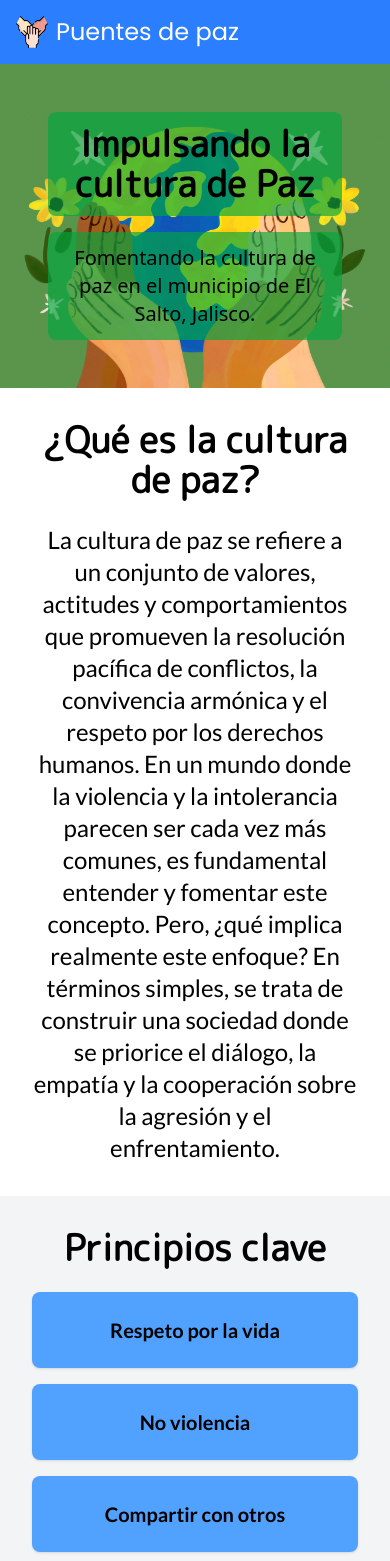
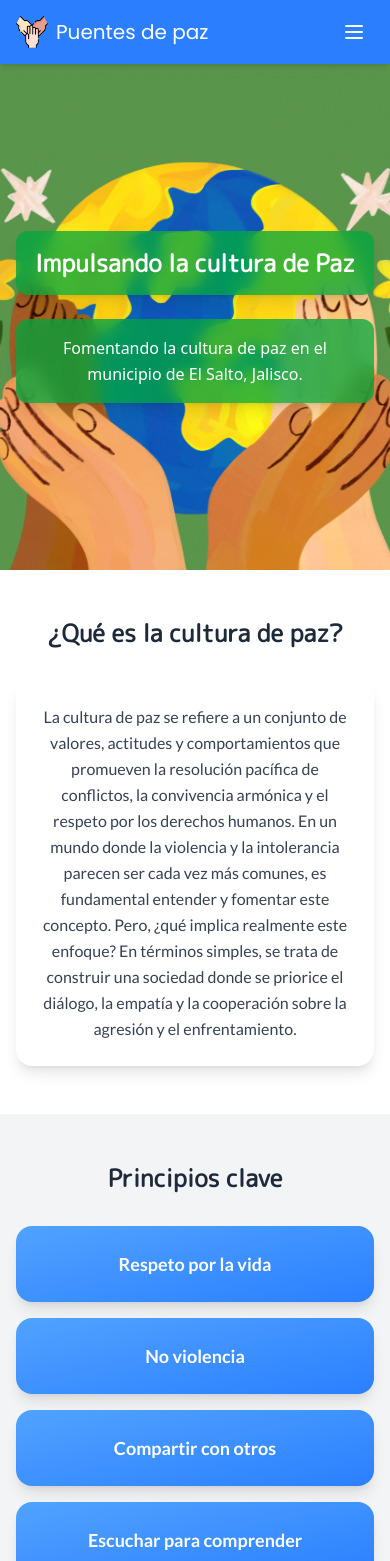
Before and after one commit to leopalatto20/servicio_social, a React (Vite) app: page / in a window 390 px wide. Shown: the top 1561 px of the page. Built offline with nearby package versions, Linux system fonts and the light colour scheme.

Commit message:
Refactor para movil

```diff
--- a/src/components/About.jsx
+++ b/src/components/About.jsx
@@ -2,20 +2,31 @@ import React from "react";
 
 export default function About() {
   return (
-    <section className="p-8" id="About">
-      <h2 className="text-4xl font-mplus font-bold text-center mb-6">
-        ¿Qué es la cultura de paz?
-      </h2>
-      <p className="max-w-4xl mx-auto text-center text-2xl font-lato">
-        La cultura de paz se refiere a un conjunto de valores, actitudes y
-        comportamientos que promueven la resolución pacífica de conflictos, la
-        convivencia armónica y el respeto por los derechos humanos. En un mundo
-        donde la violencia y la intolerancia parecen ser cada vez más comunes,
-        es fundamental entender y fomentar este concepto. Pero, ¿qué implica
-        realmente este enfoque? En términos simples, se trata de construir una
-        sociedad donde se priorice el diálogo, la empatía y la cooperación sobre
-        la agresión y el enfrentamiento.
-      </p>
+    <section className="px-4 py-12 sm:py-16 lg:py-20" id="About">
+      <div className="max-w-4xl mx-auto">
+        <h2
+          className="text-2xl sm:text-3xl md:text-4xl lg:text-5xl
+        font-mplus font-bold text-center mb-8 sm:mb-12
+        text-gray-800 leading-tight"
+        >
+          ¿Qué es la cultura de paz?
+        </h2>
+        <div className="bg-white rounded-2xl shadow-lg p-6 sm:p-8 lg:p-10">
+          <p
+            className="text-center text-base sm:text-lg md:text-xl lg:text-2xl
+          font-lato leading-relaxed sm:leading-loose text-gray-700"
+          >
+            La cultura de paz se refiere a un conjunto de valores, actitudes y
+            comportamientos que promueven la resolución pacífica de conflictos,
+            la convivencia armónica y el respeto por los derechos humanos. En un
+            mundo donde la violencia y la intolerancia parecen ser cada vez más
+            comunes, es fundamental entender y fomentar este concepto. Pero,
+            ¿qué implica realmente este enfoque? En términos simples, se trata
+            de construir una sociedad donde se priorice el diálogo, la empatía y
+            la cooperación sobre la agresión y el enfrentamiento.
+          </p>
+        </div>
+      </div>
     </section>
   );
 }
--- a/src/components/Footer.jsx
+++ b/src/components/Footer.jsx
@@ -2,8 +2,22 @@ import React from "react";
 
 export default function Footer() {
   return (
-    <footer className="bg-blue-500 text-white text-center p-4">
-      <p>Impulsando la cultura de paz &copy; 2025</p>
+    <footer className="bg-blue-500 text-white px-4 py-8 sm:py-12">
+      <div className="max-w-6xl mx-auto">
+        <div className="text-center space-y-4">
+          <h3 className="text-lg sm:text-xl font-bold font-mplus">
+            Puentes de Paz
+          </h3>
+          <p className="text-sm sm:text-base opacity-90">
+            Construyendo un futuro más pacífico para El Salto, Jalisco
+          </p>
+          <div className="border-t border-blue-400 pt-4 mt-6">
+            <p className="text-sm sm:text-base">
+              Impulsando la cultura de paz &copy; 2025
+            </p>
+          </div>
+        </div>
+      </div>
     </footer>
   );
 }
--- a/src/components/Header.jsx
+++ b/src/components/Header.jsx
@@ -4,18 +4,26 @@ export default function Header() {
   return (
     <header
       className="bg-[url(/cultura_paz.png)] bg-cover bg-center
-      bg-no-repeat text-center p-12 flex flex-col justify-center items-center"
+      bg-no-repeat text-center px-4 py-16 sm:py-20 lg:py-24
+      flex flex-col justify-center items-center min-h-[60vh] sm:min-h-[70vh]"
       id="Home"
     >
+      <div className="max-w-4xl mx-auto w-full">
         <h1
-        className="text-4xl font-bold bg-green-600/65 rounded-lg p-3
-        md:w-1/2 font-mplus"
+          className="text-2xl sm:text-3xl md:text-4xl lg:text-5xl font-bold
+          bg-green-600/75 backdrop-blur-sm rounded-xl p-4 sm:p-6
+          font-mplus text-white shadow-lg"
         >
           Impulsando la cultura de Paz
         </h1>
-      <p className="text-xl mt-4 bg-green-600/65 rounded-lg p-3 md:w-1/2">
+        <p
+          className="text-base sm:text-lg md:text-xl lg:text-2xl mt-6
+        bg-green-600/75 backdrop-blur-sm rounded-xl p-4 sm:p-6
+        text-white shadow-lg leading-relaxed"
+        >
           Fomentando la cultura de paz en el municipio de El Salto, Jalisco.
         </p>
+      </div>
     </header>
   );
 }
--- a/src/components/Principles.jsx
+++ b/src/components/Principles.jsx
@@ -9,20 +9,41 @@ export default function Principles() {
   ];
 
   return (
-    <section className="bg-gray-100 p-8" id="Principles">
-      <h2 className="text-4xl font-bold text-center mb-6 font-mplus">
+    <section
+      className="bg-gray-100 px-4 py-12 sm:py-16 lg:py-20"
+      id="Principles"
+    >
+      <div className="max-w-6xl mx-auto">
+        <h2
+          className="text-2xl sm:text-3xl md:text-4xl lg:text-5xl
+        font-bold text-center mb-8 sm:mb-12 font-mplus text-gray-800"
+        >
           Principios clave
         </h2>
-      <div className="grid md:grid-cols-3 gap-4 text-center ">
+        <div
+          className="grid grid-cols-1 sm:grid-cols-2 lg:grid-cols-3
+        gap-4 sm:gap-6 lg:gap-8"
+        >
           {principles.map((principle, index) => (
             <div
               key={index}
-            className="bg-blue-400 p-6 rounded-lg shadow hover:bg-cyan-100
-            duration-300 hover:scale-110"
+              className="bg-gradient-to-br from-blue-400 to-blue-500
+              p-6 sm:p-8 rounded-2xl shadow-lg hover:shadow-xl
+              hover:from-cyan-400 hover:to-cyan-500
+              transition-all duration-300 ease-in-out
+              hover:scale-105 hover:-translate-y-1
+              cursor-pointer group"
             >
-            <h3 className="text-xl font-bold font-lato">{principle}</h3>
+              <h3
+                className="text-lg sm:text-xl lg:text-2xl font-bold
+              font-lato text-white text-center
+              group-hover:scale-105 transition-transform duration-300"
+              >
+                {principle}
+              </h3>
             </div>
           ))}
+        </div>
       </div>
     </section>
   );
--- a/src/components/Video.jsx
+++ b/src/components/Video.jsx
@@ -1,14 +1,22 @@
 export default function Video() {
   return (
-    <div className="w-full max-w-2xl mx-auto rounded-xl overflow-hidden shadow-lg m-4 px-4 sm:px-0">
-      <div className="text-4xl font-mplus text-center font-bold">
+    <section className="px-4 py-12 sm:py-16 lg:py-20 bg-white">
+      <div className="max-w-4xl mx-auto">
+        <h2
+          className="text-2xl sm:text-3xl md:text-4xl lg:text-5xl
+        font-mplus text-center font-bold mb-8 sm:mb-12 text-gray-800"
+        >
           Mira un video
-      </div>
-      <div className="mt-4 rounded-xl overflow-hidden aspect-video">
+        </h2>
+        <div className="bg-gray-50 rounded-2xl shadow-lg p-4 sm:p-6 lg:p-8">
+          <div
+            className="relative rounded-xl overflow-hidden aspect-video
+          shadow-inner"
+          >
             <iframe
               className="w-full h-full"
               src="https://www.youtube.com/embed/X30UDx-H4zE?si=De3FSOqSvSMMSTyi"
-          title="YouTube video player"
+              title="Cultura de Paz - Video Informativo"
               frameBorder="0"
               allow="accelerometer; autoplay; clipboard-write; encrypted-media; gyroscope; picture-in-picture; web-share"
               referrerPolicy="strict-origin-when-cross-origin"
@@ -16,6 +24,11 @@ export default function Video() {
               loading="lazy"
             ></iframe>
           </div>
+          <p className="text-center text-sm sm:text-base text-gray-600 mt-4">
+            Conoce más sobre nuestros proyectos de cultura de paz
+          </p>
         </div>
+      </div>
+    </section>
   );
 }
--- a/src/components/navBar.jsx
+++ b/src/components/navBar.jsx
@@ -1,18 +1,31 @@
-import React from "react";
+import React, { useState } from "react";
 import "@/styles/Navbar.css";
 import Manos from "@/assets/manos.png";
 
 export default function NavBar() {
+  const [isMenuOpen, setIsMenuOpen] = useState(false);
+
+  const toggleMenu = () => {
+    setIsMenuOpen(!isMenuOpen);
+  };
+
+  const closeMenu = () => {
+    setIsMenuOpen(false);
+  };
+
   return (
-    <nav className="bg-blue-500 shadow-md">
+    <nav className="bg-blue-500 shadow-md sticky top-0 z-50">
       <div className="max-w-7xl mx-auto px-4 sm:px-6 lg:px-8">
         <div className="flex items-center justify-between h-16">
+          {/* Logo */}
           <div className="flex items-center gap-2 flex-shrink-0">
             <img src={Manos} alt="Manos" className="h-8 w-8" />
-            <span className="text-2xl font-poppins text-white">
+            <span className="text-xl sm:text-2xl font-poppins text-white">
               Puentes de paz
             </span>
           </div>
+
+          {/* Desktop Menu */}
           <div className="hidden md:block">
             <div className="ml-10 flex items-baseline space-x-4">
               <a href="#Home" className="navbar-text">
@@ -29,7 +42,68 @@ export default function NavBar() {
               </a>
             </div>
           </div>
+
+          {/* Mobile Hamburger Button */}
+          <div className="md:hidden">
+            <button
+              onClick={toggleMenu}
+              className="text-white hover:text-cyan-300 focus:outline-none focus:text-cyan-300 p-2"
+              aria-label="Toggle menu"
+            >
+              <svg
+                className="h-6 w-6"
+                fill="none"
+                strokeLinecap="round"
+                strokeLinejoin="round"
+                strokeWidth="2"
+                viewBox="0 0 24 24"
+                stroke="currentColor"
+              >
+                {isMenuOpen ? (
+                  <path d="M6 18L18 6M6 6l12 12" />
+                ) : (
+                  <path d="M4 6h16M4 12h16M4 18h16" />
+                )}
+              </svg>
+            </button>
+          </div>
         </div>
+
+        {/* Mobile Menu */}
+        {isMenuOpen && (
+          <div className="md:hidden">
+            <div className="px-2 pt-2 pb-3 space-y-1 bg-blue-600 rounded-lg mt-2">
+              <a
+                href="#Home"
+                className="navbar-text-mobile block"
+                onClick={closeMenu}
+              >
+                Home
+              </a>
+              <a
+                href="#About"
+                className="navbar-text-mobile block"
+                onClick={closeMenu}
+              >
+                Acerca de
+              </a>
+              <a
+                href="#Principles"
+                className="navbar-text-mobile block"
+                onClick={closeMenu}
+              >
+                Principios
+              </a>
+              <a
+                href="#Proyectos"
+                className="navbar-text-mobile block"
+                onClick={closeMenu}
+              >
+                Proyectos
+              </a>
+            </div>
+          </div>
+        )}
       </div>
     </nav>
   );
--- a/src/styles/Navbar.css
+++ b/src/styles/Navbar.css
@@ -2,7 +2,12 @@
 
 @layer components {
   .navbar-text {
-    @apply text-white hover:scale-125 hover:text-cyan-900 px-3 py-2 rounded-md
-    text-sm font-semibold transition duration-300;
+    @apply text-white hover:scale-105 hover:text-cyan-300 px-4 py-3 rounded-md
+    text-sm font-semibold transition duration-300 ease-in-out;
+  }
+
+  .navbar-text-mobile {
+    @apply text-white hover:bg-blue-500 hover:text-cyan-300 px-4 py-3 rounded-md
+    text-base font-semibold transition duration-300 ease-in-out w-full;
   }
 }
```
Also changed, not shown: src/components/Carrousel.jsx (+116 -13 lines), src/components/Orgs.jsx (+23 -17 lines). Lines whose indentation alone changed are shown as unchanged.
